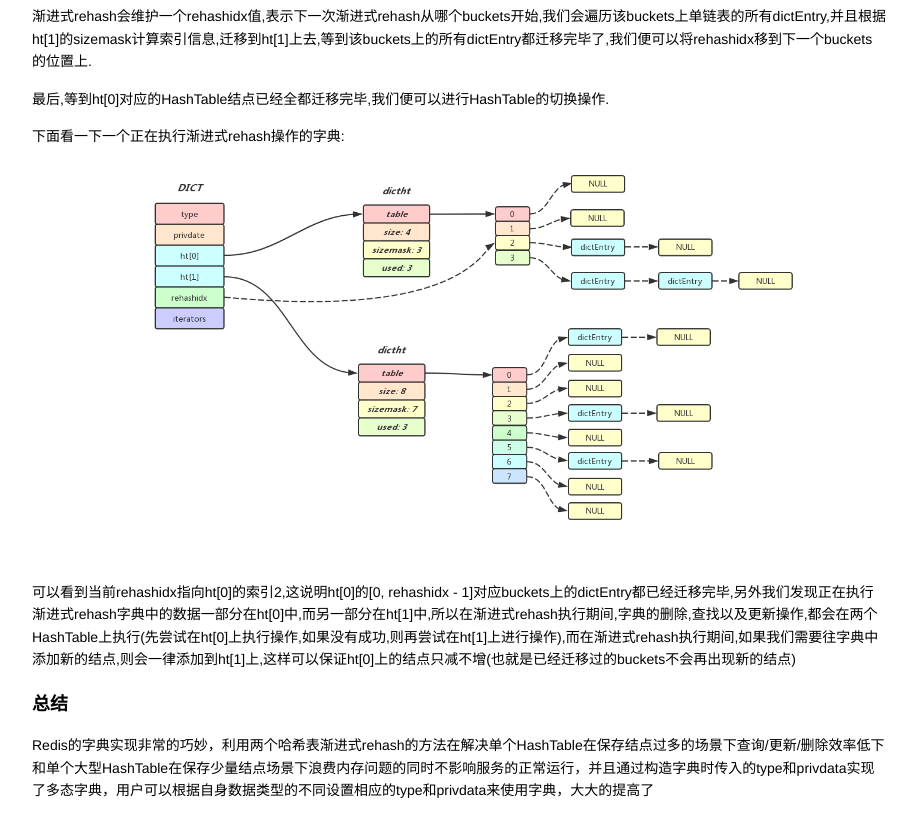
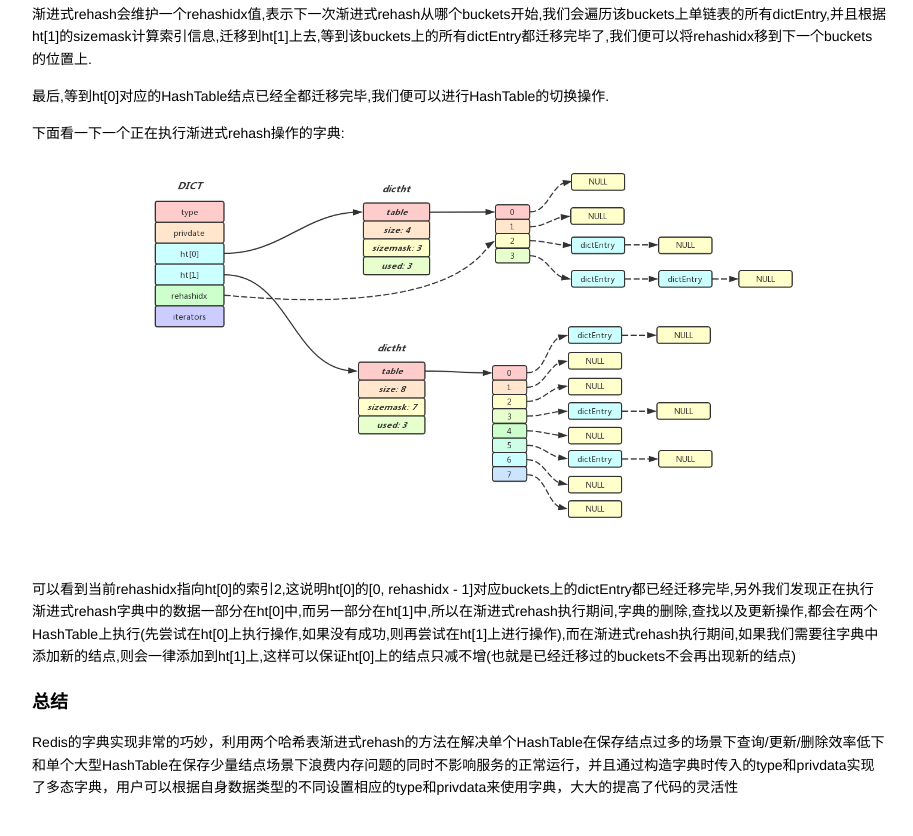
Before and after one commit to Axlgrep/axlgrep.github.io, a plain HTML site: page tech/redis-dict.html in a window 1280 px wide. Shown: the part 6988-7824 px from the top of the page, without its empty margins (181-1094 px from the left). Drawn offline with Linux system fonts and the light colour scheme.

Commit message:
redis-object tmp commit

```diff
--- a/tech/redis-dict.html
+++ b/tech/redis-dict.html
@@ -737,7 +737,7 @@ int dictRehash(dict *d, int n) {
 
 <h3 id="toc_11">总结</h3>
 
-<p>Redis的字典实现非常的巧妙，利用两个哈希表渐进式rehash的方法在解决单个HashTable在保存结点过多的场景下查询/更新/删除效率低下和单个大型HashTable在保存少量结点场景下浪费内存问题的同时不影响服务的正常运行，并且通过构造字典时传入的type和privdata实现了多态字典，用户可以根据自身数据类型的不同设置相应的type和privdata来使用字典，大大的提高了</p>
+<p>Redis的字典实现非常的巧妙，利用两个哈希表渐进式rehash的方法在解决单个HashTable在保存结点过多的场景下查询/更新/删除效率低下和单个大型HashTable在保存少量结点场景下浪费内存问题的同时不影响服务的正常运行，并且通过构造字典时传入的type和privdata实现了多态字典，用户可以根据自身数据类型的不同设置相应的type和privdata来使用字典，大大的提高了代码的灵活性</p>
 
 
 
```
Also changed, not shown: assets/img/ImgurAlbumRedisDict/redis_dict_figure_1.png, assets/img/ImgurAlbumRedisObject/redis_object_figure_1.png (added), assets/img/ImgurAlbumRedisObject/redis_object_figure_2.png (added), assets/img/ImgurAlbumRedisObject/redis_object_figure_3.png (added), assets/img/ImgurAlbumRedisObject/redis_object_figure_4.png (added), assets/img/ImgurAlbumRedisObject/redis_object_figure_5.png (added), assets/img/ImgurAlbumRedisObject/redis_object_figure_6.png (added), 2 other files.
